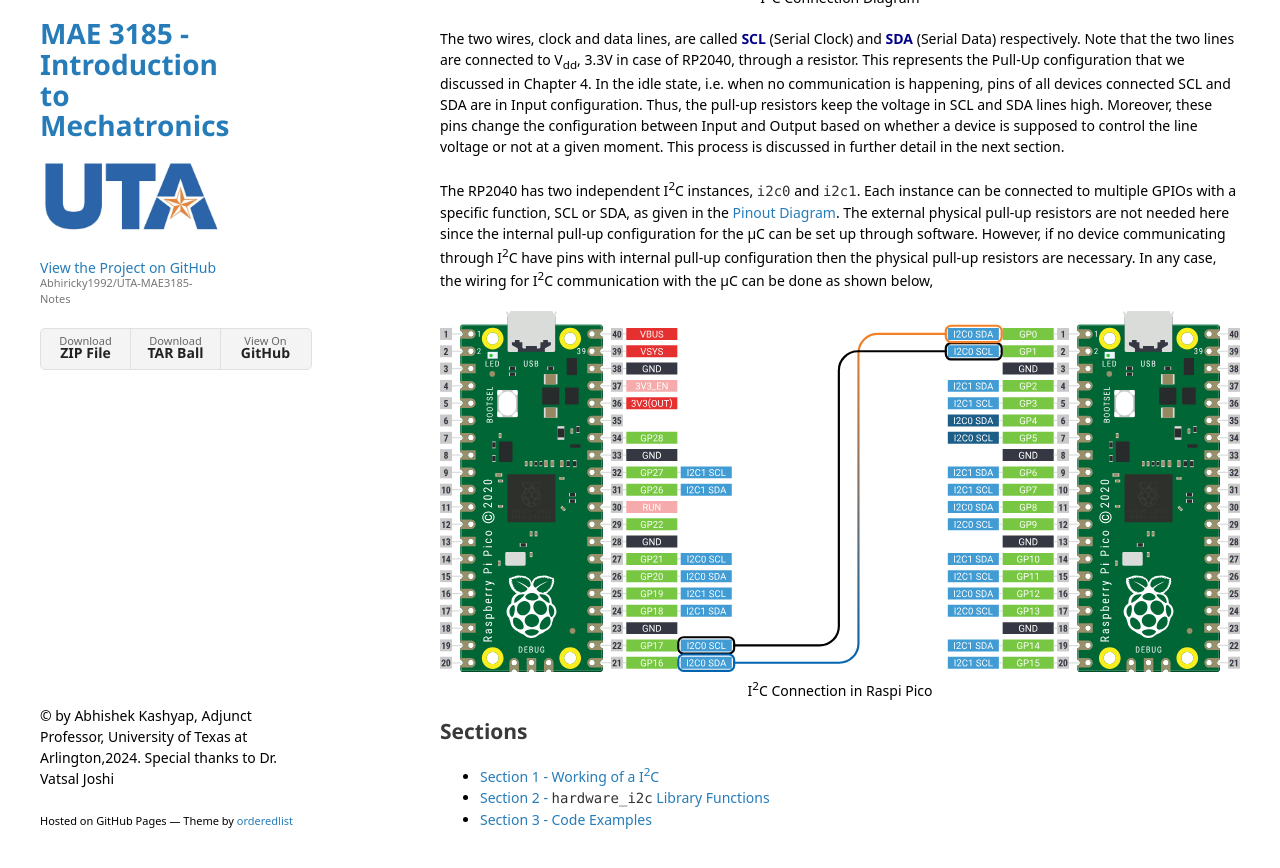
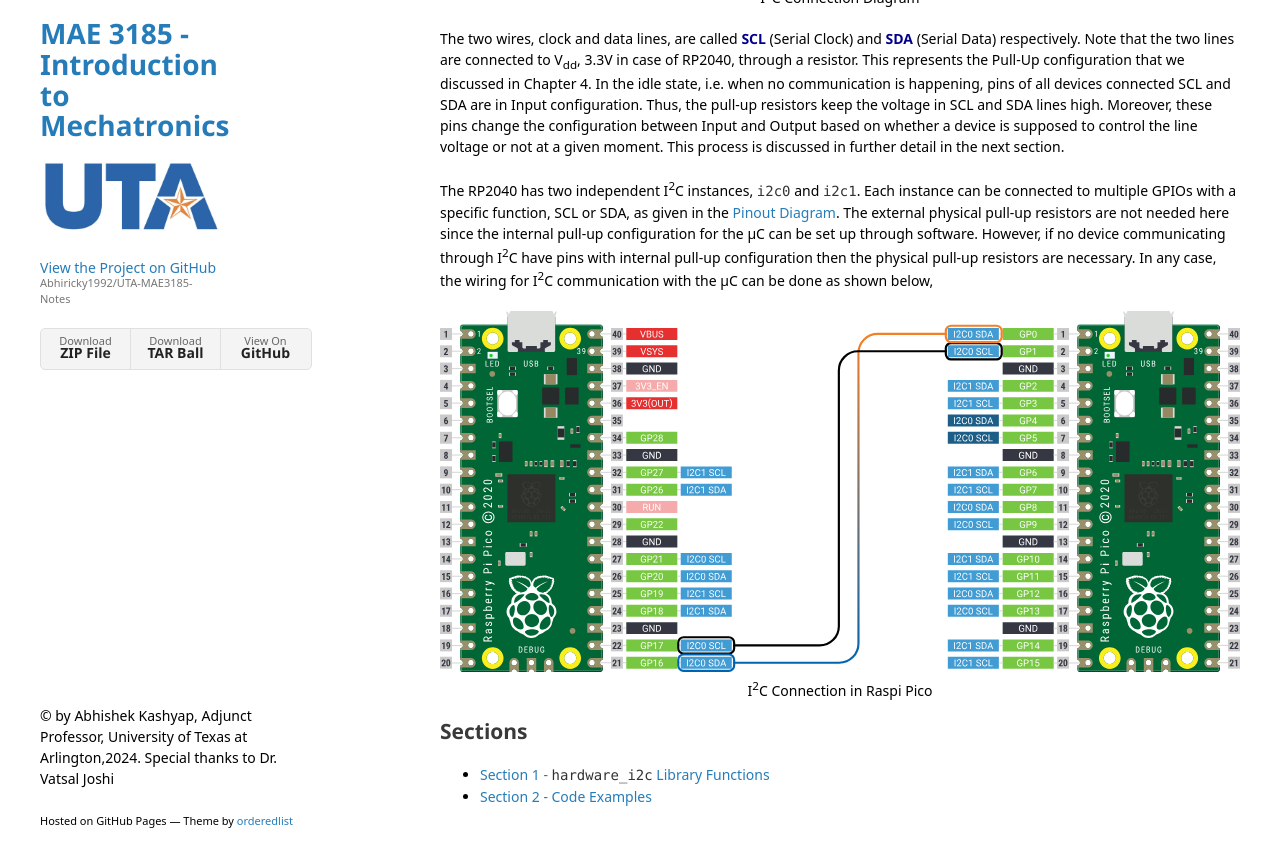
Before and after one commit to Abhiricky1992/UTA-MAE3185-Notes, a Jekyll site: the page built from chap08/i2c.md, in a window 1280 px wide and 900 px high, scrolled down 598 px. Shown: the top 868 px of the window. Built offline with Jekyll 4.4.1, drawn with Linux system fonts in a browser that asks for light colours; some web fonts are replaced; our own code applies the rules of GitHub Pages for plain Markdown files; the repository's description, which GitHub fills in, is left out.

Commit message:
Update i2c.md

```diff
--- a/chap08/i2c.md
+++ b/chap08/i2c.md
@@ -18,6 +18,5 @@
 </p>
 
 ## Sections
-- [Section 1 - Working of a I<sup>2</sup>C](sec01/working.md)
-- [Section 2 - `hardware_i2c` Library Functions](sec02/libraryFunctions.md)
-- [Section 3 - Code Examples](sec03/codeExamples.md)
+- [Section 1 - `hardware_i2c` Library Functions](sec02/libraryFunctions.md)
+- [Section 2 - Code Examples](sec03/codeExamples.md)
```
